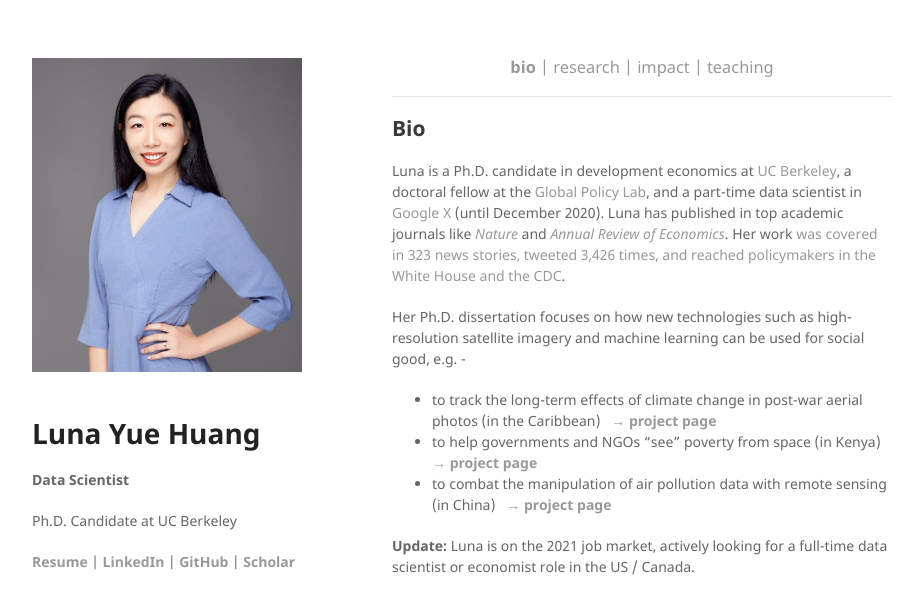
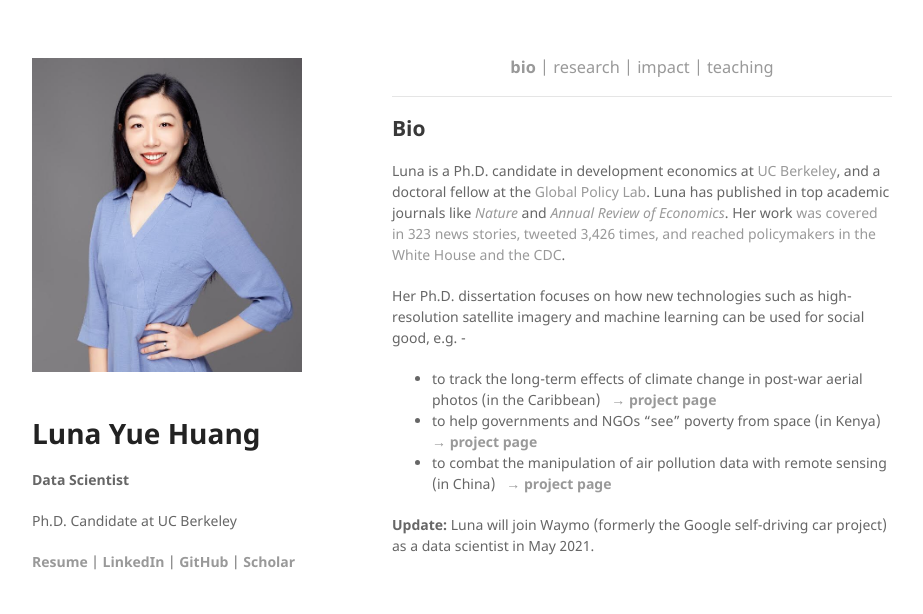
Before and after one commit to luna983/luna983.github.io, a Jekyll site: the page built from index.md, in a window 1280 px wide. Shown: the top 614 px of the page, without its empty margins (178-1101 px from the left). Built offline with Jekyll 4.4.1, drawn with Linux system fonts in a browser that asks for light colours.

Commit message:
Update index.md

```diff
--- a/index.md
+++ b/index.md
@@ -12,7 +12,7 @@ layout: default
 
 ## Bio
 
-Luna is a Ph.D. candidate in development economics at [UC Berkeley](https://www.berkeley.edu/), a doctoral fellow at the [Global Policy Lab](http://www.globalpolicy.science/new-cover-page), and a part-time data scientist in [Google X](https://x.company/) (until December 2020). Luna has published in top academic journals like [_Nature_](https://www.nature.com/articles/s41586-020-2404-8) and [_Annual Review of Economics_](https://www.annualreviews.org/doi/full/10.1146/annurev-economics-080218-030333). Her work [was covered in 323 news stories, tweeted 3,426 times, and reached policymakers in the White House and the CDC](/impact.html).
+Luna is a Ph.D. candidate in development economics at [UC Berkeley](https://www.berkeley.edu/), and a doctoral fellow at the [Global Policy Lab](http://www.globalpolicy.science/new-cover-page). Luna has published in top academic journals like [_Nature_](https://www.nature.com/articles/s41586-020-2404-8) and [_Annual Review of Economics_](https://www.annualreviews.org/doi/full/10.1146/annurev-economics-080218-030333). Her work [was covered in 323 news stories, tweeted 3,426 times, and reached policymakers in the White House and the CDC](/impact.html).
 
 Her Ph.D. dissertation focuses on how new technologies such as high-resolution satellite imagery and machine learning can be used for social good, e.g. -
 
@@ -20,4 +20,4 @@ Her Ph.D. dissertation focuses on how new technologies such as high-resolution s
 * to help governments and NGOs "see" poverty from space (in Kenya) &nbsp; [__&rarr; project page__](/research-jmp.html)
 * to combat the manipulation of air pollution data with remote sensing (in China) &nbsp; [__&rarr; project page__](/research-pollution.html)
 
-__Update:__ Luna is on the 2021 job market, actively looking for a full-time data scientist or economist role in the US / Canada.
+__Update:__ Luna will join Waymo (formerly the Google self-driving car project) as a data scientist in May 2021.
```
